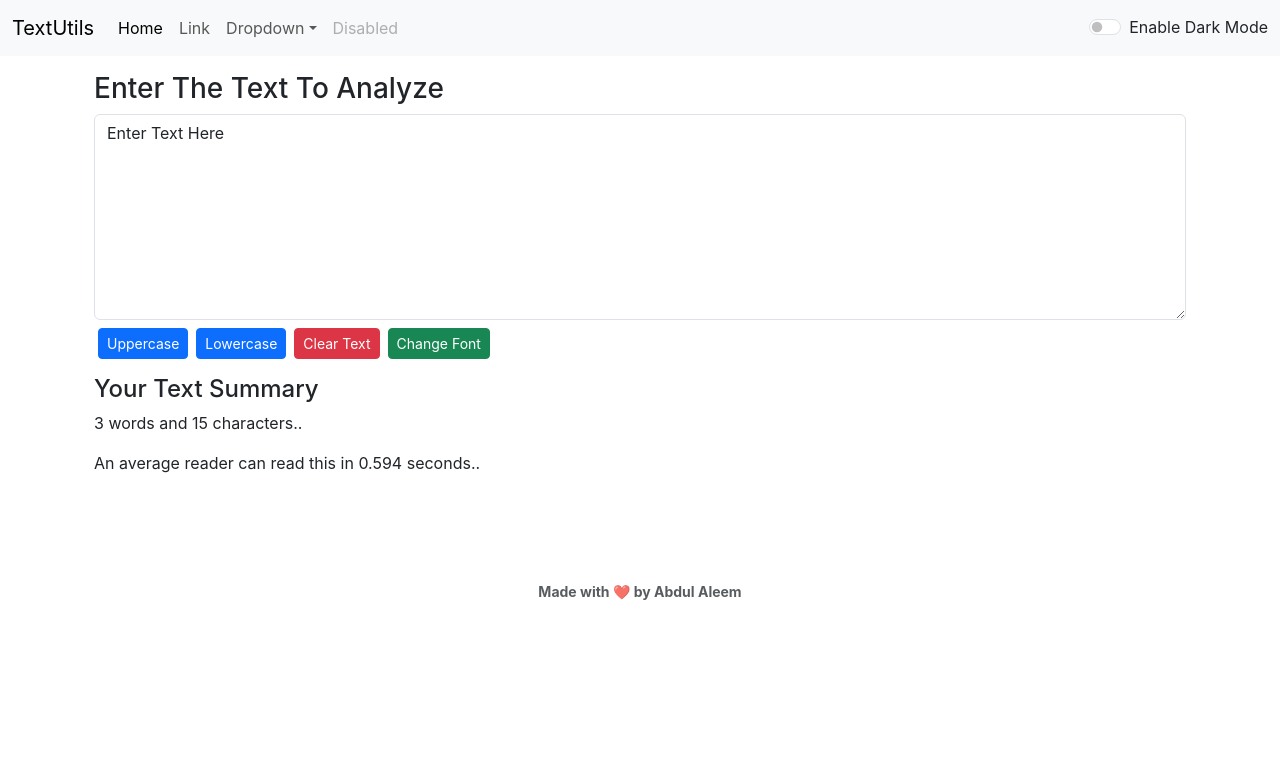
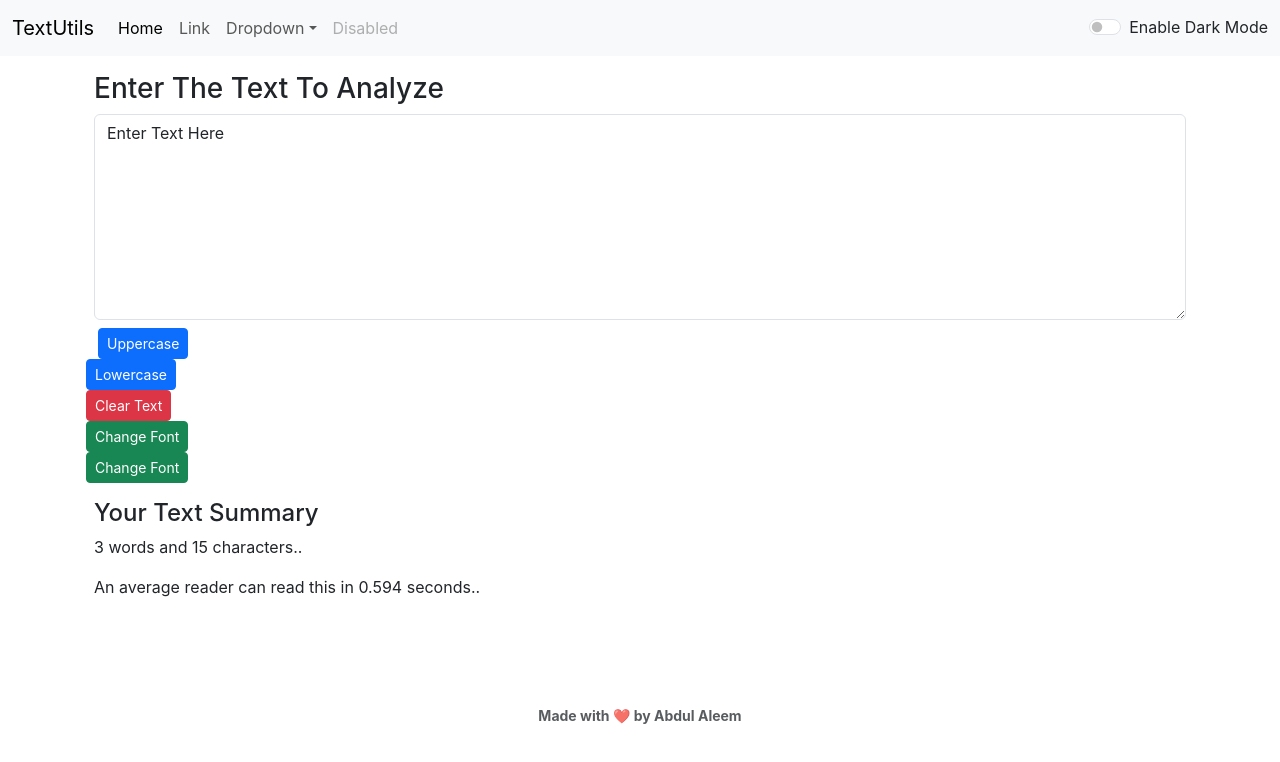
Before and after one commit to 0328-abdul/first_project, a React (Create React App) app: page / in a window 1280 px wide. Shown: the top 762 px of the page. Built offline with nearby package versions, Linux system fonts and the light colour scheme.

Commit message:
Make changes

```diff
--- a/src/components/TextForm.js
+++ b/src/components/TextForm.js
@@ -35,8 +35,17 @@ export default function TextForm(props) {
                     <textarea className="form-control" value={text} onChange={handleOnChange} style={{ fontFamily: font }} id="exampleFormControlTextarea4" rows="8"></textarea>
                 </div>
                 <button className='btn btn-sm btn-primary mx-1' onClick={handleUpClick}>Uppercase</button>
+            </div>
+            <div>
                 <button className='btn btn-sm btn-primary mx-1' onClick={handleLowClick}>Lowercase</button>
+            </div>
+            <div>
                 <button className='btn btn-sm btn-danger mx-1' onClick={handleClearClick}>Clear Text</button>
+            </div>
+            <div>
+                <button className='btn btn-sm btn-success mx-1' onClick={handleFont}>Change Font</button>
+            </div>
+            <div>
                 <button className='btn btn-sm btn-success mx-1' onClick={handleFont}>Change Font</button>
             </div>
             <div className="container my-3">
```
